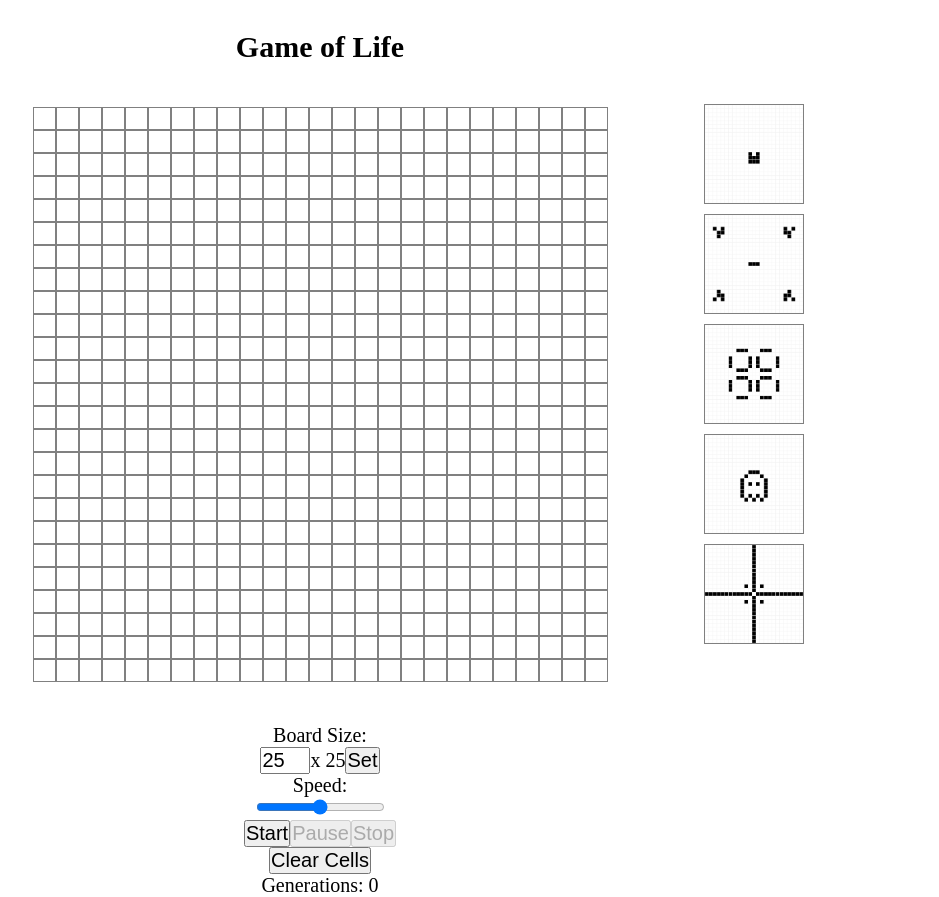
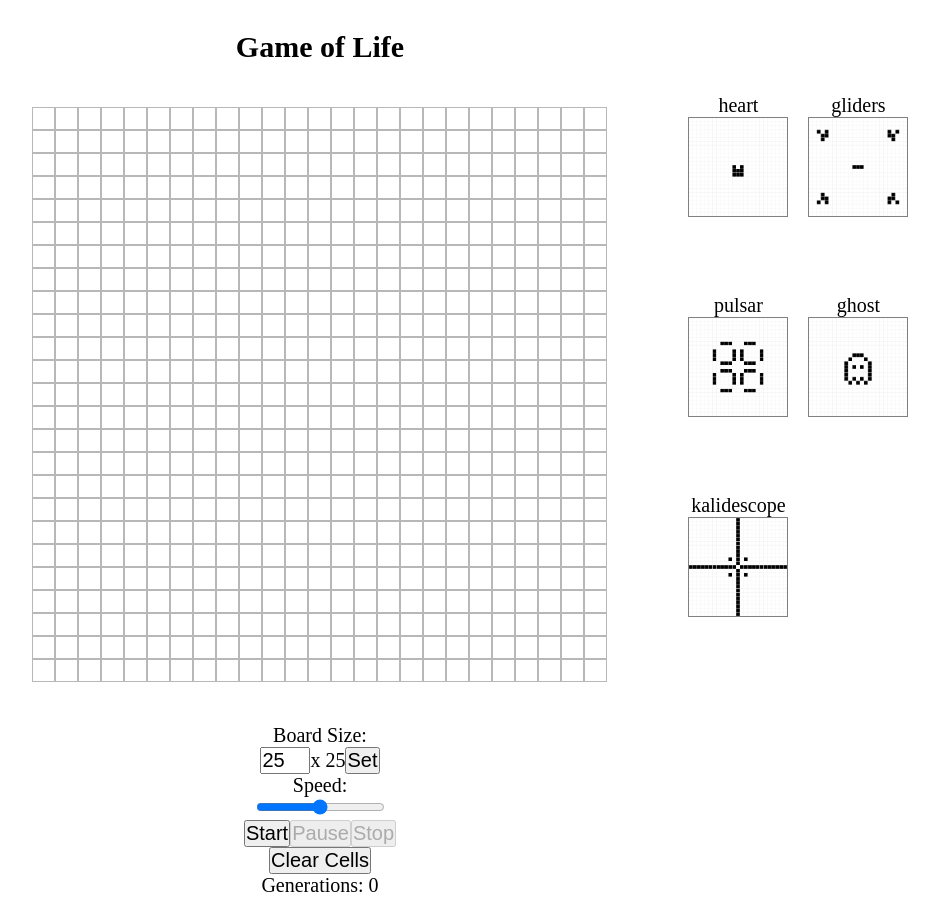
Before and after one commit to drew-ross/game-of-life, a React (Create React App) app in the folder app/: page / in a window 1280 px wide. Shown: the whole page, without its empty margins (320-1259 px from the left). Built offline with nearby package versions, Linux system fonts and the light colour scheme.

Commit message:
Update styling and display preset names.

```diff
--- a/app/src/components/Preset.jsx
+++ b/app/src/components/Preset.jsx
@@ -3,13 +3,14 @@ import React from 'react';
 const Preset = props => {
 
   const { selectPreset } = props;
-  const { image, data } = props.preset;
+  const { image, data, name } = props.preset;
 
   return (
     <div
       className='Preset'
       onClick={() => selectPreset(data)}
     >
+      <p>{name}</p>
       <img src={image} />
     </div>
   );
--- a/app/src/styles/general.scss
+++ b/app/src/styles/general.scss
@@ -9,8 +9,3 @@ p, button, input, label {
 input[type=number] {
   width: 5rem;
 }
-
-.Preset {
-  width: 10rem;
-  height: 10rem;
-}
--- a/app/src/styles/main.scss
+++ b/app/src/styles/main.scss
@@ -5,7 +5,7 @@
 .css-grid-flex {
   margin: 3rem auto;
   display: grid;
-  grid-template-columns: 20% 60% 20%;
+  grid-template-columns: 22% 56% 22%;
 }
 
 header {
@@ -23,14 +23,20 @@ header {
 
 .PresetList {
   grid-column: 3 / 3;
+  justify-self: start;
+  @include flex(row, flex-start, flex-start);
 }
 
 .Preset {
-  margin: 1rem 0;
-  border: 1px solid gray;
+  margin: 0 1rem;
+  width: 10rem;
+  height: 10rem;
+  img {
+    border: 1px solid gray;
+  }
 }
 
 .Cell {
-  border: 1px solid gray;
+  border: 1px solid rgb(184, 184, 184);
   -webkit-user-select: none;
 }
```
